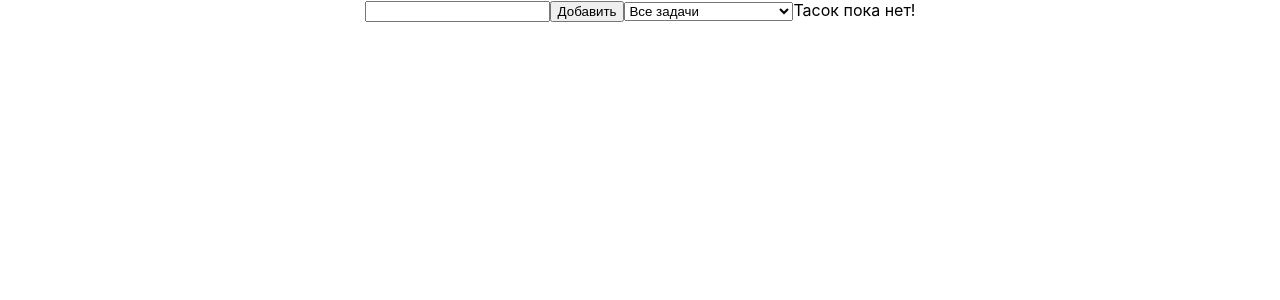
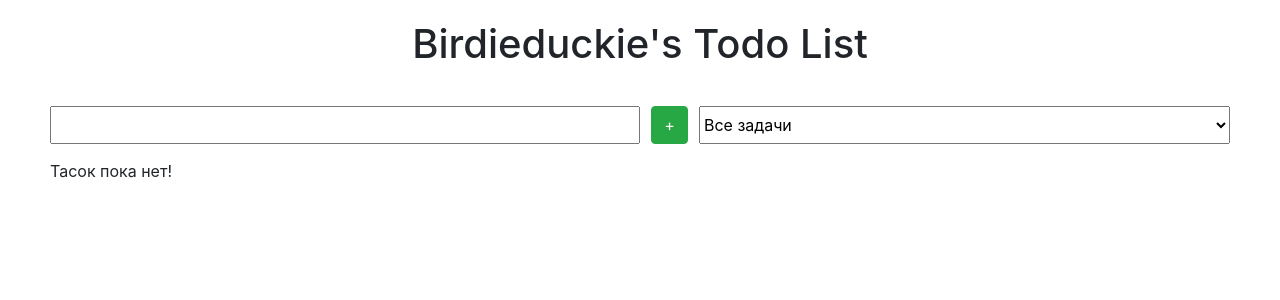
Before and after one commit to birdieduckie/todo-react, a React (Create React App) app: page / in a window 1280 px wide. Shown: the top 300 px of the page. Built offline with nearby package versions, Linux system fonts and the light colour scheme.

Commit message:
todo react is completed, styles added

```diff
--- a/package.json
+++ b/package.json
@@ -6,7 +6,9 @@
     "@testing-library/jest-dom": "^4.2.4",
     "@testing-library/react": "^9.5.0",
     "@testing-library/user-event": "^7.2.1",
+    "bootstrap": "^4.5.0",
     "react": "^16.13.1",
+    "react-bootstrap": "^1.0.1",
     "react-dom": "^16.13.1",
     "react-scripts": "3.4.1"
   },
--- a/public/index.html
+++ b/public/index.html
@@ -24,9 +24,11 @@
       work correctly both with client-side routing and a non-root public URL.
       Learn how to configure a non-root public URL by running `npm run build`.
     -->
-    <title>React App</title>
+    <title>Birdieduckie's Todo React App</title>
   </head>
+
   <body>
+    <h1>Birdieduckie's Todo List</h1>
     <noscript>You need to enable JavaScript to run this app.</noscript>
     <div id="root"></div>
     <!--
--- a/src/components/Control/Control.css
+++ b/src/components/Control/Control.css
@@ -0,0 +1,17 @@
+.control {
+  display: flex;
+  justify-content: space-between;
+  width: 100%;
+  margin: 0 0 15px 0;
+}
+
+.control input {
+  display: flex;
+  width: 50%;
+  padding: 5px;
+}
+
+.control select {
+  display: flex;
+  width: 45%;
+}
--- a/src/components/Control/Control.js
+++ b/src/components/Control/Control.js
@@ -1,4 +1,7 @@
 import React from 'react';
+
+import { Button } from 'react-bootstrap';
+
 import './Control.css';
 
 class Control extends React.Component {
@@ -35,15 +38,15 @@ class Control extends React.Component {
     const { inputValue, selectedValue } = this.state
 
     return (
-      <>
+      <div className='control'>
         <input value={inputValue} onChange={this.handleChange} onKeyDown={this.handleKeyDown} />
-        <button onClick={this.handleClick}>Добавить</button>
+        <Button variant='success' onClick={this.handleClick}>+</Button>
         <select onChange={this.handleFilterChange} value={selectedValue} className="filter">
           <option value="all">Все задачи</option>
           <option value="unsuccess">Только невыполненные</option>
           <option value="success">Только выполненные</option>
         </select>
-      </>
+      </div>
     )
   }
 }
--- a/src/components/List/List.js
+++ b/src/components/List/List.js
@@ -1,5 +1,8 @@
 import React from 'react';
 import { Task } from '../Task/Task'
+
+import { ListGroup, ListGroupItem } from 'react-bootstrap';
+
 import './List.css';
 
 class List extends React.Component {
@@ -9,9 +12,10 @@ class List extends React.Component {
     const currentTasks = isFiltered ? filteredTasks : tasks
 
     return (
-      <>
+      <ListGroup>
         {currentTasks.length > 0 &&
           currentTasks.map(task =>
+            <ListGroupItem>
               <Task
                 key={task.id}
                 id={task.id}
@@ -20,10 +24,11 @@ class List extends React.Component {
                 deleteTask={deleteTask}
                 completeTask={completeTask}
               />
+            </ListGroupItem>
            )
         }
         {currentTasks.length === 0 && 'Тасок пока нет!'}
-      </>
+      </ListGroup>
     )
   }
 }
--- a/src/components/Task/Task.css
+++ b/src/components/Task/Task.css
@@ -0,0 +1,12 @@
+.task {
+  display: flex;
+  flex-direction: row;
+  width: 100%;
+  justify-content: space-between;
+  align-items: center;
+}
+
+.task input {
+  display: flex;
+  margin: 0 15px 0 0;
+}
--- a/src/components/Task/Task.js
+++ b/src/components/Task/Task.js
@@ -1,4 +1,7 @@
 import React from 'react';
+
+import { Button } from 'react-bootstrap';
+
 import './Task.css';
 
 class Task extends React.Component {
@@ -24,13 +27,13 @@ class Task extends React.Component {
     const { id, content } = this.props
 
     return (
-      <>
+      <div className='task'>
+        <input type='checkbox' checked={isCheckboxChecked} onChange={this.handleChangeStatus} />
         <div>
           {content}
         </div>
-        <button onClick={this.handleDelete}>X</button>
-        <input type='checkbox' checked={isCheckboxChecked} onChange={this.handleChangeStatus} />
-      </>
+        <Button variant='danger' onClick={this.handleDelete}>X</Button>
+      </div>
     )
   }
 }
--- a/src/core/App.css
+++ b/src/core/App.css
@@ -1,38 +1,6 @@
 .App {
-  text-align: center;
+  display: flex;
+  width: 100%;
+  flex-direction: column;
+  padding: 20px;
 }
-
-.App-logo {
-  height: 40vmin;
-  pointer-events: none;
-}
-
-@media (prefers-reduced-motion: no-preference) {
-  .App-logo {
-    animation: App-logo-spin infinite 20s linear;
-  }
-}
-
-.App-header {
-  background-color: #282c34;
-  min-height: 100vh;
-  display: flex;
-  flex-direction: column;
-  align-items: center;
-  justify-content: center;
-  font-size: calc(10px + 2vmin);
-  color: white;
-}
-
-.App-link {
-  color: #61dafb;
-}
-
-@keyframes App-logo-spin {
-  from {
-    transform: rotate(0deg);
-  }
-  to {
-    transform: rotate(360deg);
-  }
-}
--- a/src/index.css
+++ b/src/index.css
@@ -1,5 +1,10 @@
-body {
-  margin: 0;
+html, body, #root {
+  display: flex;
+  flex-direction: column;
+  align-items: center;
+  width: 100%;
+  height: 100%;
+  padding: 10px;
   font-family: -apple-system, BlinkMacSystemFont, 'Segoe UI', 'Roboto', 'Oxygen',
     'Ubuntu', 'Cantarell', 'Fira Sans', 'Droid Sans', 'Helvetica Neue',
     sans-serif;
--- a/src/index.js
+++ b/src/index.js
@@ -1,7 +1,10 @@
 import React from 'react';
 import ReactDOM from 'react-dom';
+
+import { App } from './core/App';
+
+import 'bootstrap/dist/css/bootstrap.min.css';
 import './index.css';
-import { App } from './core/App';
 
 ReactDOM.render(
   <React.StrictMode>
```
Also changed, not shown: 1 other file (tests, documents, lock files or other folders). Lines whose indentation alone changed are shown as unchanged.
